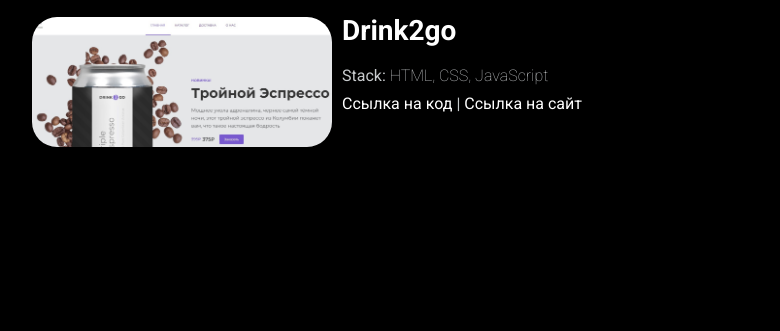
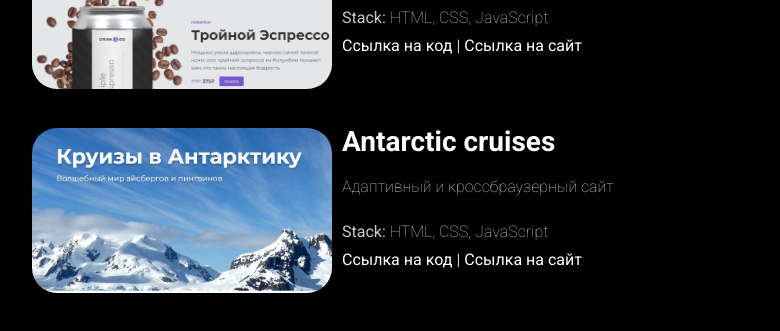
Before and after one commit to camperfail86/portfolio-frontend, a plain HTML site: page index.html in a window 1280 px wide. Shown: the part 1455-1786 px from the top of the page, without its empty margins (228-1008 px from the left). Before the commit the page ends 1644 px from the top, so only its background shows below. Drawn offline with Linux system fonts and the light colour scheme.

Commit message:
Добавление еще одного сайта

```diff
--- a/index.html
+++ b/index.html
@@ -158,24 +158,24 @@
           </div>
         </div>
 
-        <!-- <div class="content__main-item project">
-          <a data-fslightbox href="/assets/img/fitness.jpg">
-            <img src="/assets/img/fitness.jpg" alt="fitness">
+        <div class="content__main-item project">
+          <a data-fslightbox href="/assets/img/cruises.jpg">
+            <img src="/assets/img/cruises.jpg" alt="Antarctic.">
           </a>
           <div>
             <div class="main-item__title">
-              <a href="https://camperfail86.github.io/smart-device-accelerator5/build/"><span>Supergym - Фитнес</span></a>
+              <a href="https://camperfail86.github.io/antarctic-cruises/build/"><span>Antarctic cruises</span></a>
             </div>
             <div class="main-item__description">
-              <p></p>
+              <p>Адаптивный и кроссбраузерный сайт</p>
             </div>
             <div class="main-item__subdescription">
               <p><span>Stack:</span> HTML, CSS, JavaScript</p>
-              <p class="main-item__links"><a href="https://github.com/camperfail86/fitness"><span>Ссылка на код</span></a><span>|</span><a
-                href="https://camperfail86.github.io/smart-device-accelerator5/build/"><span>Ссылка на сайт</span></a></p>
+              <p class="main-item__links"><a href="https://camperfail86.github.io/antarctic-cruises/"><span>Ссылка на код</span></a><span>|</span><a
+                href="https://camperfail86.github.io/antarctic-cruises/build/"><span>Ссылка на сайт</span></a></p>
             </div>
           </div>
-        </div> -->
+        </div>
 
       </div>
     </div>
```
Also changed, not shown: assets/img/cruises.jpg (added), assets/img/kekstagram.jpg.
